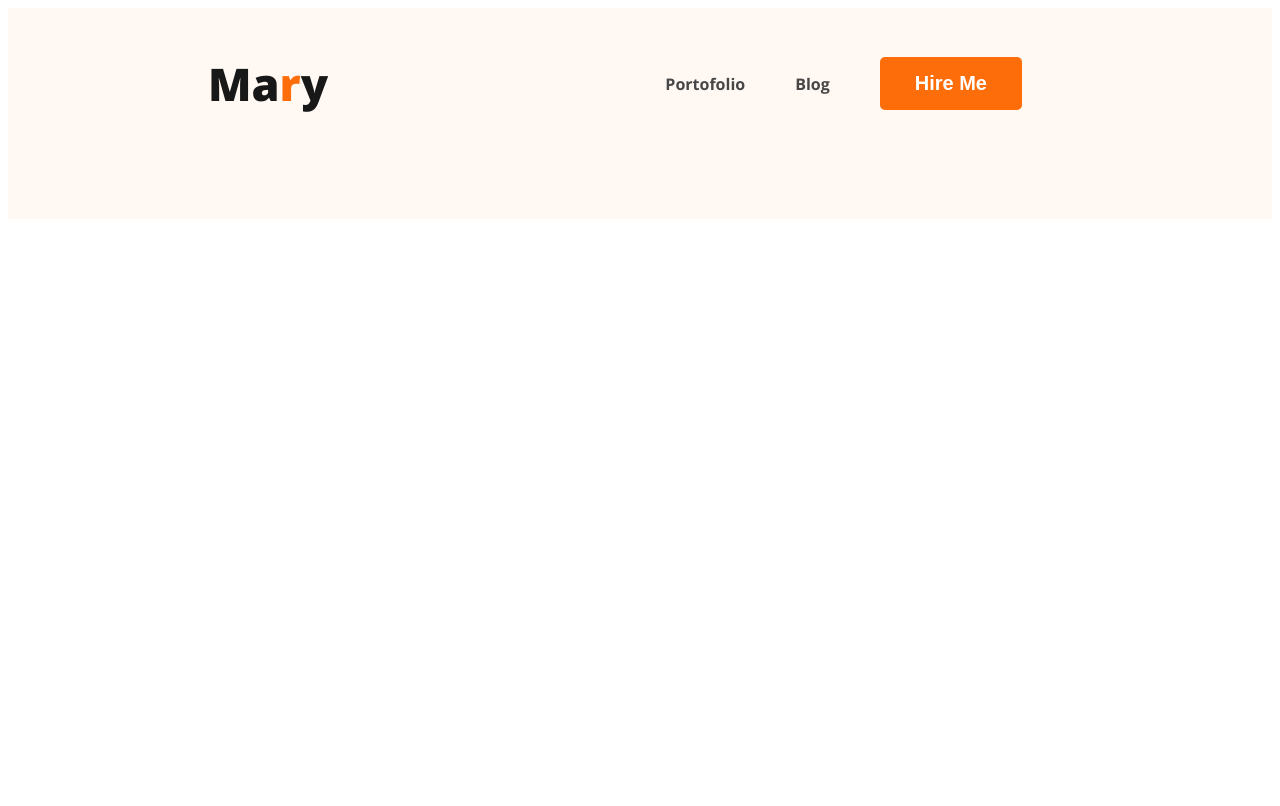
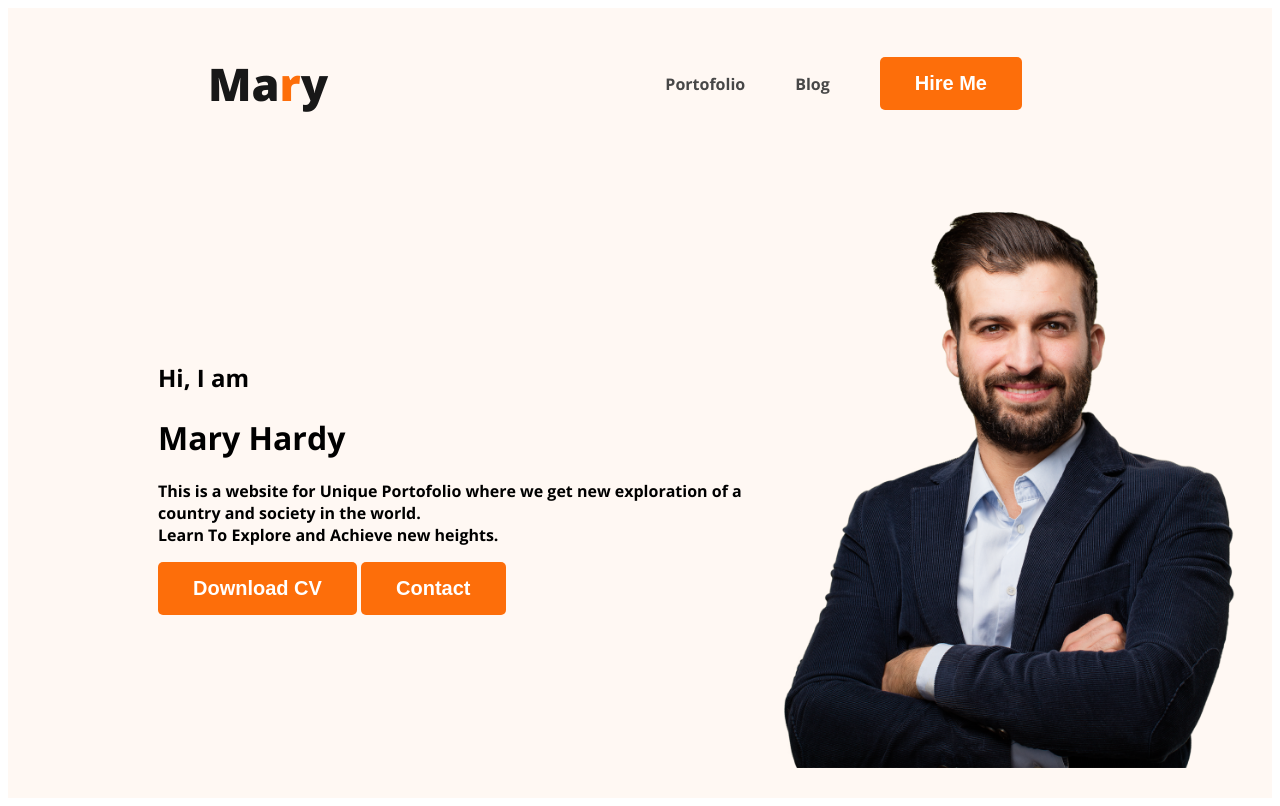
Before and after one commit to Enansyed/webdeveloper-portofolio, a plain HTML site: page index.html in a window 1280 px wide. Drawn offline with nearby package versions, Linux system fonts and the light colour scheme.

Commit message:
the image is added on the background

```diff
--- a/index.html
+++ b/index.html
@@ -22,9 +22,16 @@
             </ul>
         </nav>
         <div class="banner">
-            <div>
-
-            </div>
+            <div class="banner-content">
+                <h2 class="banner-greeting">Hi, I  am</h2>
+                <h1 class="banner-title">Mary Hardy</h1>
+                <p>This is a website for Unique Portofolio where we get new exploration
+                    of a country and society in the world. <br> Learn To Explore and Achieve
+                    new heights.</p>
+                    <button class="btn-primary">Download CV</button>
+                    <button class="btn-primary">Contact</button>
+                </div>
+                <img class="profile-pic" src="images/hardy.png" alt="">
         </div>
     </header>
     <main>
--- a/styles/portofolio.css
+++ b/styles/portofolio.css
@@ -50,4 +50,11 @@ nav a {
 
 .banner{
     padding: 30px 30px 30px 150px;
+    display: flex;
+    align-items: center;
 }
+
+.banner .profile-pic{
+    width: 500px;
+
+}
```
